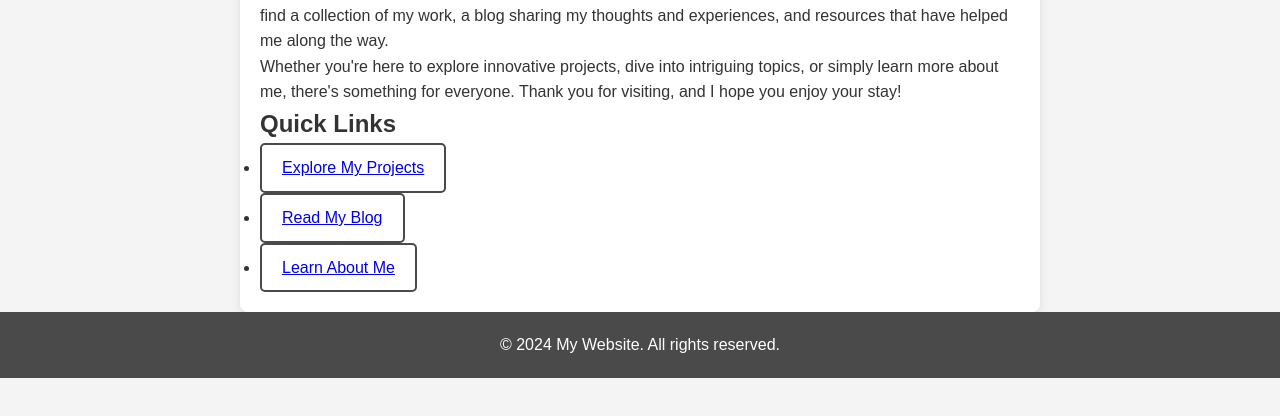
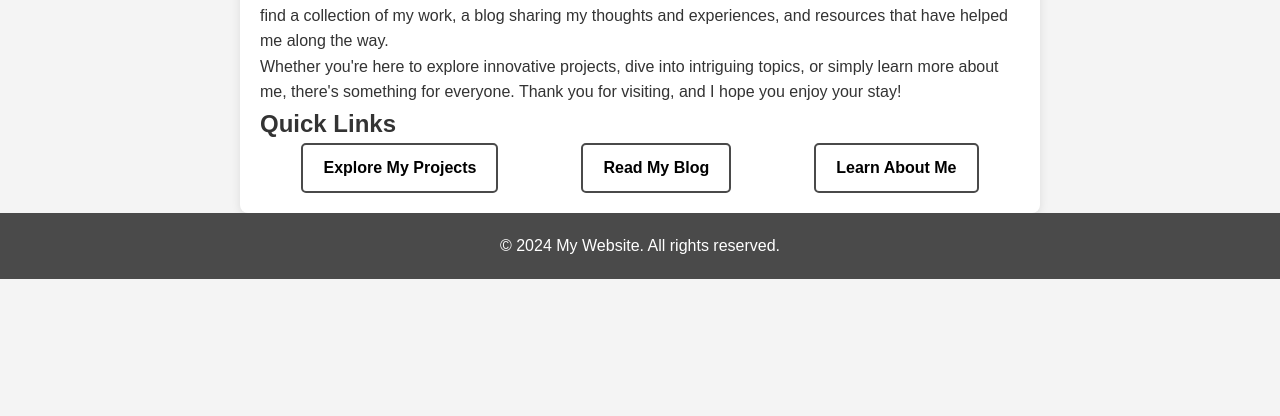
Before and after one commit to hmandog/hmandog.github.io, a plain HTML site: page index.html in a window 1280 px wide. Shown: the part 190-606 px from the top of the page. Drawn offline with Linux system fonts and the light colour scheme.

Commit message:
Quick links to row instead of Col

```diff
--- a/index.html
+++ b/index.html
@@ -29,7 +29,7 @@
 
     <section>
     <h2>Quick Links</h2>
-        <ul>
+    <ul class="quick-links">
         <li><a href="projects.html">Explore My Projects</a></li>
         <li><a href="blog.html">Read My Blog</a></li>
         <li><a href="about.html">Learn About Me</a></li>
--- a/style.css
+++ b/style.css
@@ -232,3 +232,20 @@ footer {
 .contact-form button:hover {
     background-color: #ffc700;
 }
+
+.quick-links {
+    list-style-type: none;
+    padding: 0;
+    display: flex;
+    justify-content: space-around; /* Adjust spacing as needed */
+}
+
+.quick-links li {
+    margin: 0 10px; /* Space between links */
+}
+
+.quick-links a {
+    text-decoration: none;
+    color: #000; /* Change color as needed */
+    font-weight: bold; /* Optional: make the links stand out */
+}
```
Lines whose indentation alone changed are shown as unchanged.
